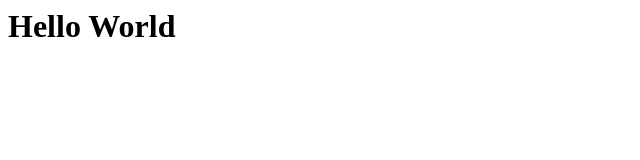
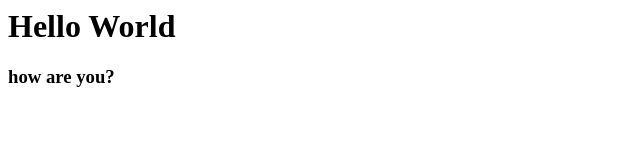
Before and after one commit to khaledahamed8080/Git-demo, a plain HTML site: page index.html in a window 1280 px wide. Shown: the whole page, without its empty margins (0-640 px from the left). Drawn offline with Linux system fonts and the light colour scheme.

Commit message:
added some components

```diff
--- a/index.html
+++ b/index.html
@@ -1 +1,2 @@
 <h1>Hello World</h1>
+<h3>how are you?</h3>
```
Also changed, not shown: 1 other file.
